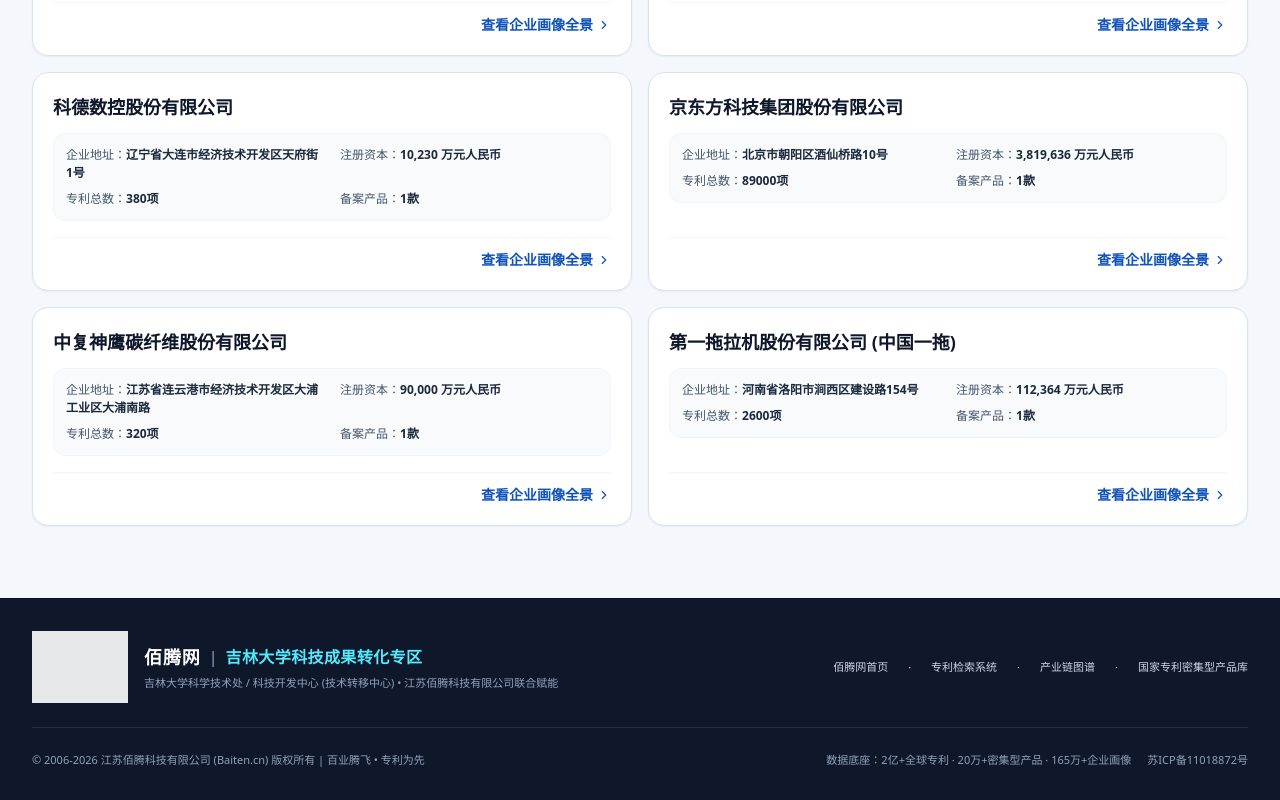
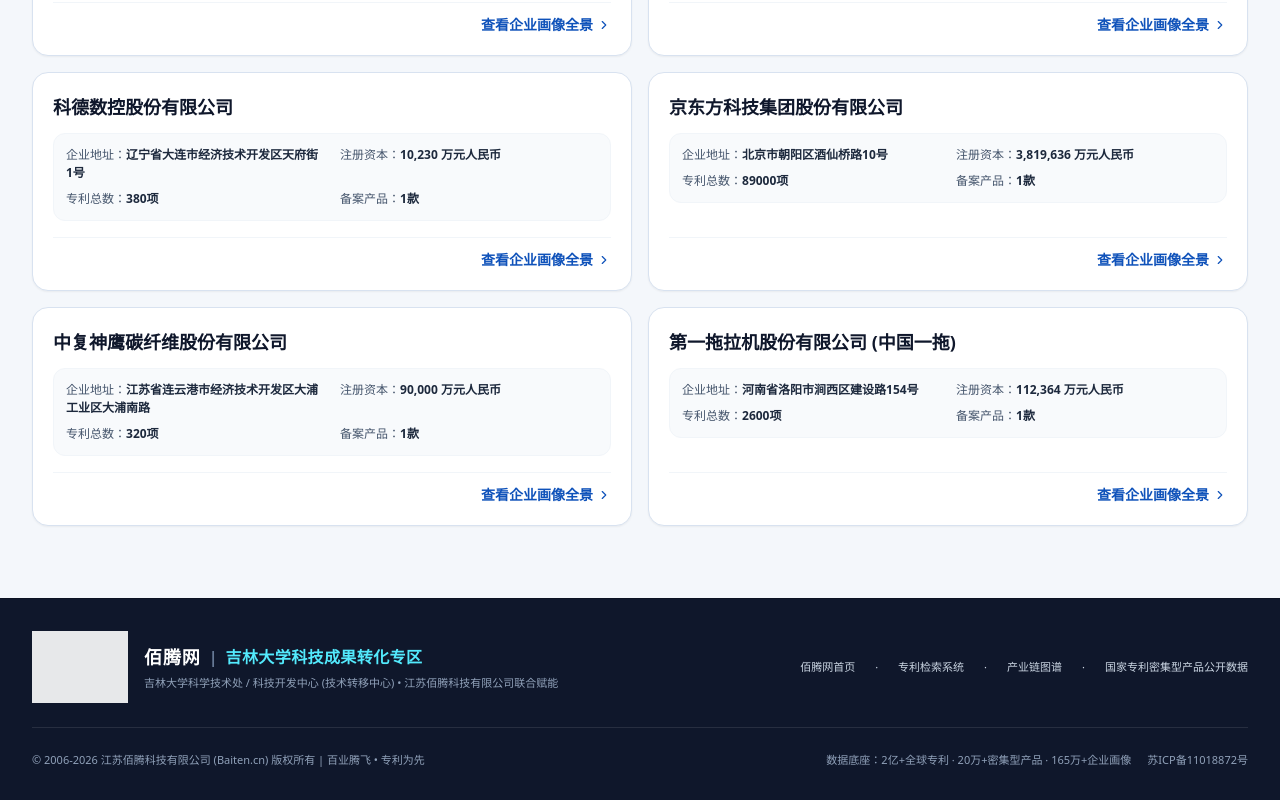
Before and after one commit to liuxgh/cgzh, a React (Vite) app: page / in a window 1280 px wide. Shown: the part 1778-2578 px from the top of the page. Built offline with nearby package versions, Linux system fonts and the light colour scheme; grey boxes are pictures that could not be loaded.

Commit message:
refactor(footer): rename patent database label
Update the label text in the footer for clarity and accuracy.

```diff
--- a/src/App.tsx
+++ b/src/App.tsx
@@ -224,7 +224,7 @@
               <span>·</span>
               <span className="hover:text-white cursor-pointer transition-colors">产业链图谱</span>
               <span>·</span>
-              <span className="hover:text-white cursor-pointer transition-colors">国家专利密集型产品库</span>
+              <span className="hover:text-white cursor-pointer transition-colors">国家专利密集型产品公开数据</span>
             </div>
           </div>
 
```
